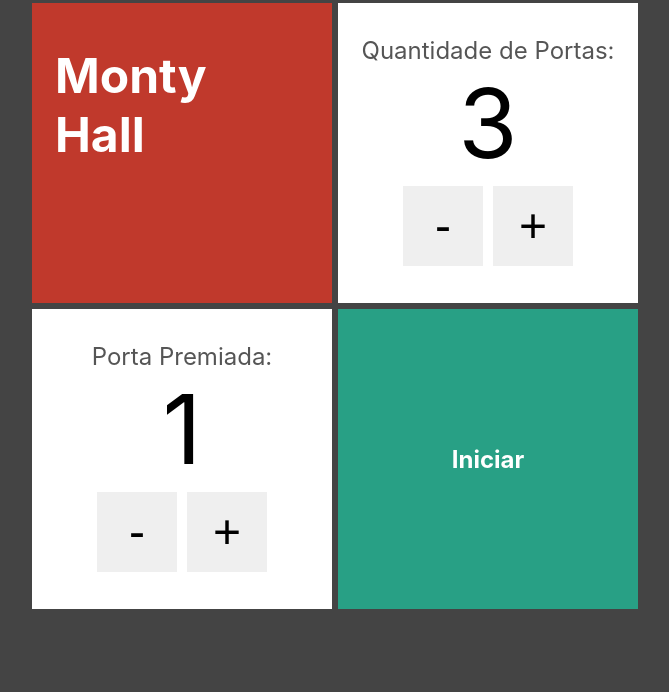
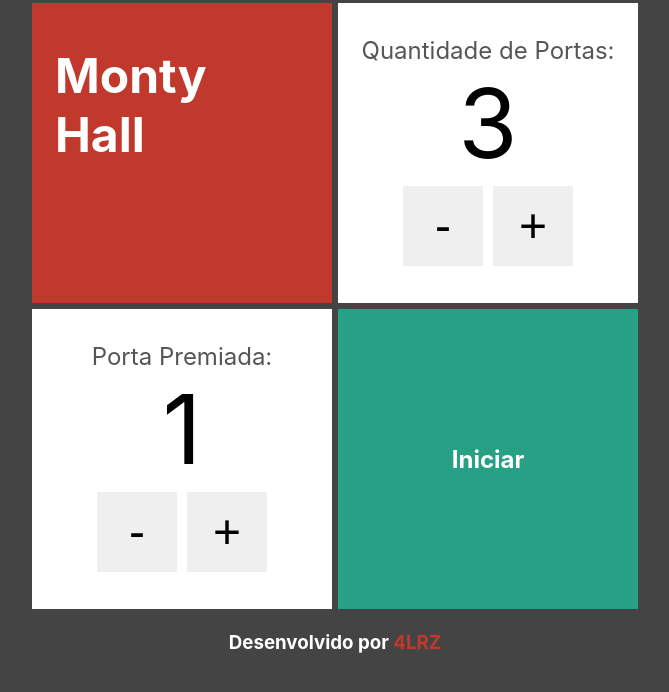
Before and after one commit to 4lRZ/nextjs-montyhall, a Next.js app: page / in a window 1280 px wide. Shown: the top 692 px of the page, without its empty margins (305-974 px from the left). Built offline with nearby package versions, Linux system fonts and the light colour scheme.

Commit message:
Bug fix + add footer

```diff
--- a/pages/index.jsx
+++ b/pages/index.jsx
@@ -28,6 +28,9 @@ export default function Form() {
           </Link>
         </Card>
       </div>
+      <div>
+        <h3> Desenvolvido por <a href="https://github.com/4lrz">4LRZ</a> </h3>
+      </div>
     </div>
   )
 }
--- a/styles/Form.module.css
+++ b/styles/Form.module.css
@@ -27,3 +27,11 @@
     margin: 0;
     cursor: pointer;
 }
+
+.form>div>h3>a {
+    color: #c0392c;
+}
+
+.form>div>h3>a:hover {
+    color: #28a085;
+}
--- a/styles/Presente.module.css
+++ b/styles/Presente.module.css
@@ -1,7 +1,6 @@
 .presente {
     position: relative;
     display: flex;
-    width: 200px;
     flex-direction: column;
     align-items: center;
 }
@@ -23,7 +22,6 @@
     width: 15px;
     height: 85px;
     background-color: red;
-
 }
 
 .laco2 {
```
